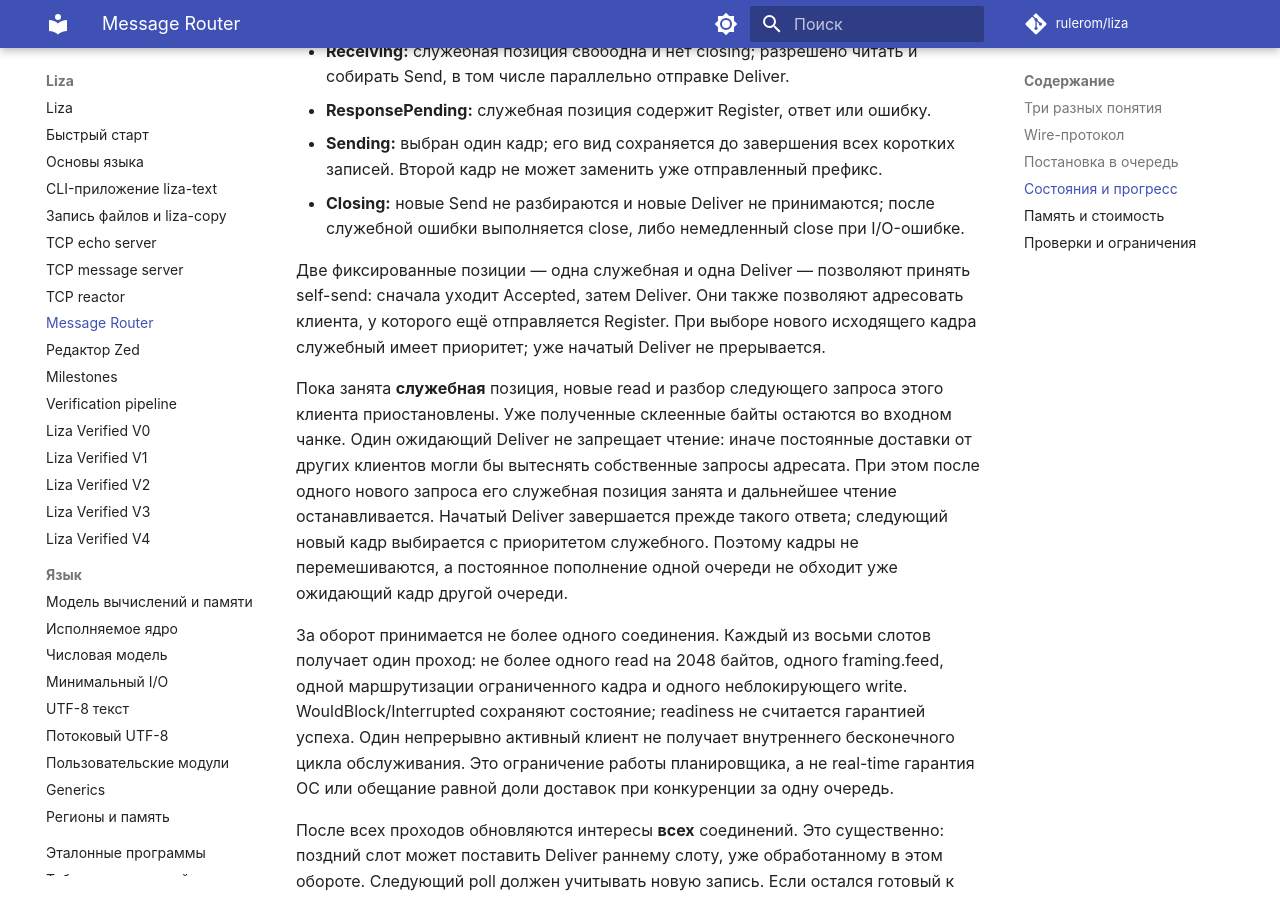
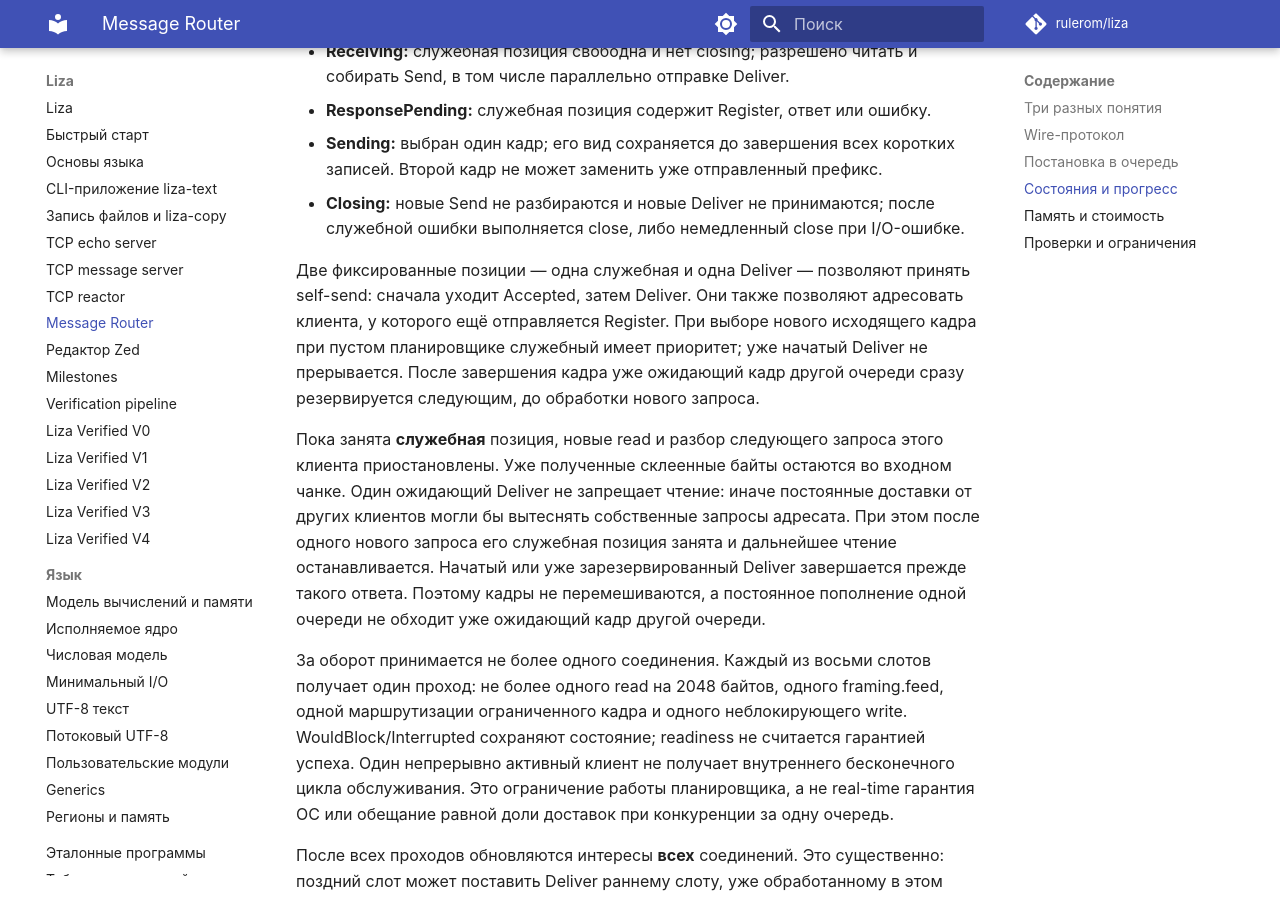
Before and after one commit to rulerom/liza, an MkDocs documentation site: the page built from docs/message-router.md, in a window 1280 px wide and 900 px high, scrolled down 3171 px. Built offline with MkDocs 1.6.1 and Material for MkDocs 9.7.7, drawn with Linux system fonts in a browser that asks for light colours; comment, search, counter and statistics services are not loaded.

Commit message:
Reserve waiting frames to prevent control-queue starvation

```diff
--- a/docs/message-router.md
+++ b/docs/message-router.md
@@ -126,15 +126,17 @@ Busy и Unavailable не меняют позицию Deliver адресата.
 Две фиксированные позиции — одна служебная и одна Deliver — позволяют принять
 self-send: сначала уходит Accepted, затем Deliver. Они также позволяют адресовать
 клиента, у которого ещё отправляется Register. При выборе нового исходящего
-кадра служебный имеет приоритет; уже начатый Deliver не прерывается.
+кадра при пустом планировщике служебный имеет приоритет; уже начатый Deliver
+не прерывается. После завершения кадра уже ожидающий кадр другой очереди
+сразу резервируется следующим, до обработки нового запроса.
 
 Пока занята **служебная** позиция, новые read и разбор следующего запроса этого
 клиента приостановлены. Уже полученные склеенные байты остаются во входном чанке.
 Один ожидающий Deliver не запрещает чтение: иначе постоянные доставки от других
 клиентов могли бы вытеснять собственные запросы адресата. При этом после одного
 нового запроса его служебная позиция занята и дальнейшее чтение останавливается.
-Начатый Deliver завершается прежде такого ответа; следующий новый кадр выбирается
-с приоритетом служебного. Поэтому кадры не перемешиваются, а постоянное
+Начатый или уже зарезервированный Deliver завершается прежде такого ответа.
+Поэтому кадры не перемешиваются, а постоянное
 пополнение одной очереди не обходит уже ожидающий кадр другой очереди.
 
 За оборот принимается не более одного соединения. Каждый из восьми слотов
```
Also changed, not shown: 2 other files.
